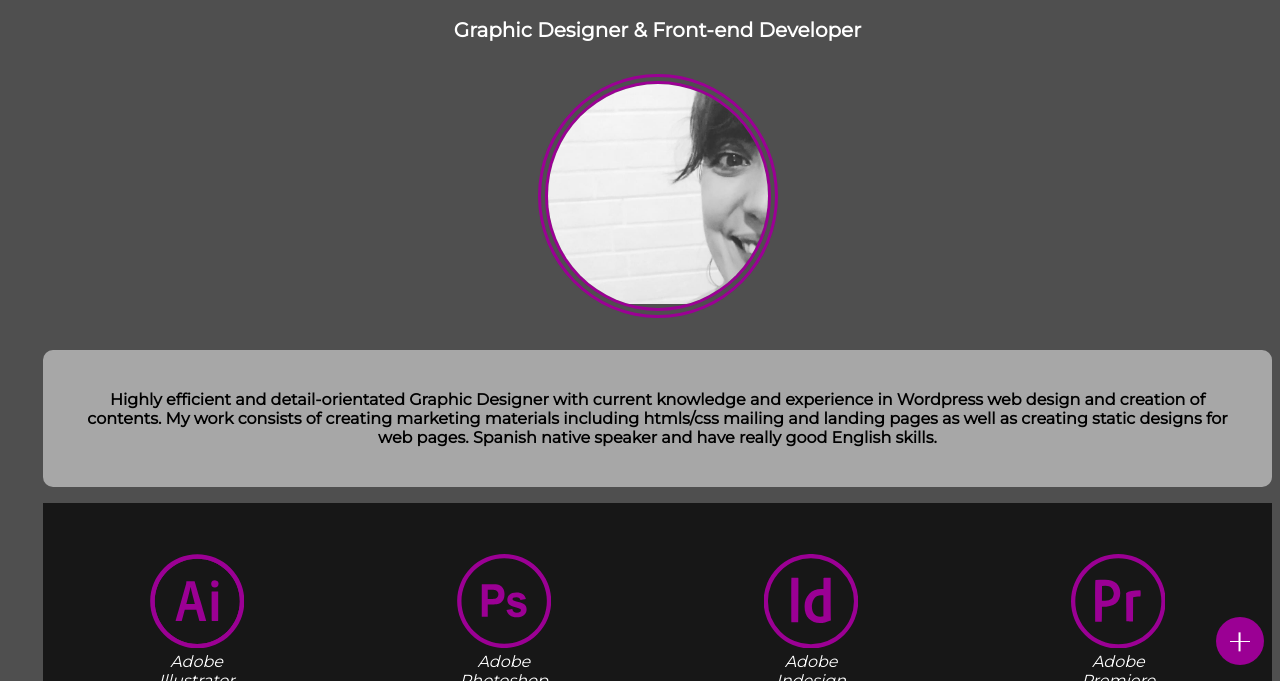
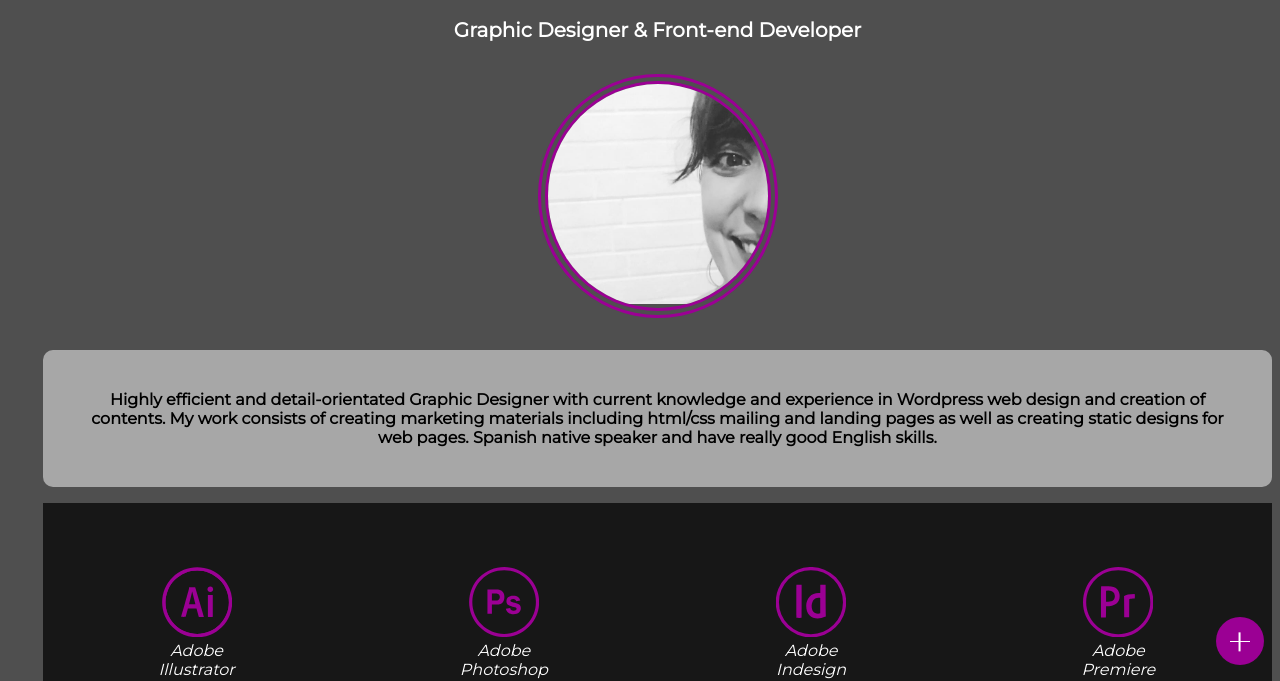
Before and after one commit to RaquelParamo/RaquelParamo.github.io, a plain HTML site: page index.html in a window 1280 px wide. Shown: the part 119-800 px from the top of the page. Drawn offline with Linux system fonts and the light colour scheme.

Commit message:
mi página

```diff
--- a/css/styles2.css
+++ b/css/styles2.css
@@ -245,6 +245,10 @@ body {
     margin: 3px;
     position:relative;
 
+  }
+  .box img{
+    height: 70px;
+    width: 70px;
   }
 
   #contacto {
--- a/index.html
+++ b/index.html
@@ -44,7 +44,7 @@
                 </figure>
 
                 <p>Highly efficient and detail-orientated Graphic Designer with current knowledge and experience in Wordpress web design and creation of contents.
-                My work consists of creating marketing materials including htmls/css mailing and landing pages as well as creating static designs for web pages.
+                My work consists of creating marketing materials including html/css mailing and landing pages as well as creating static designs for web pages.
                 Spanish native speaker and have really good English skills.</p>
               <div>
 
```
